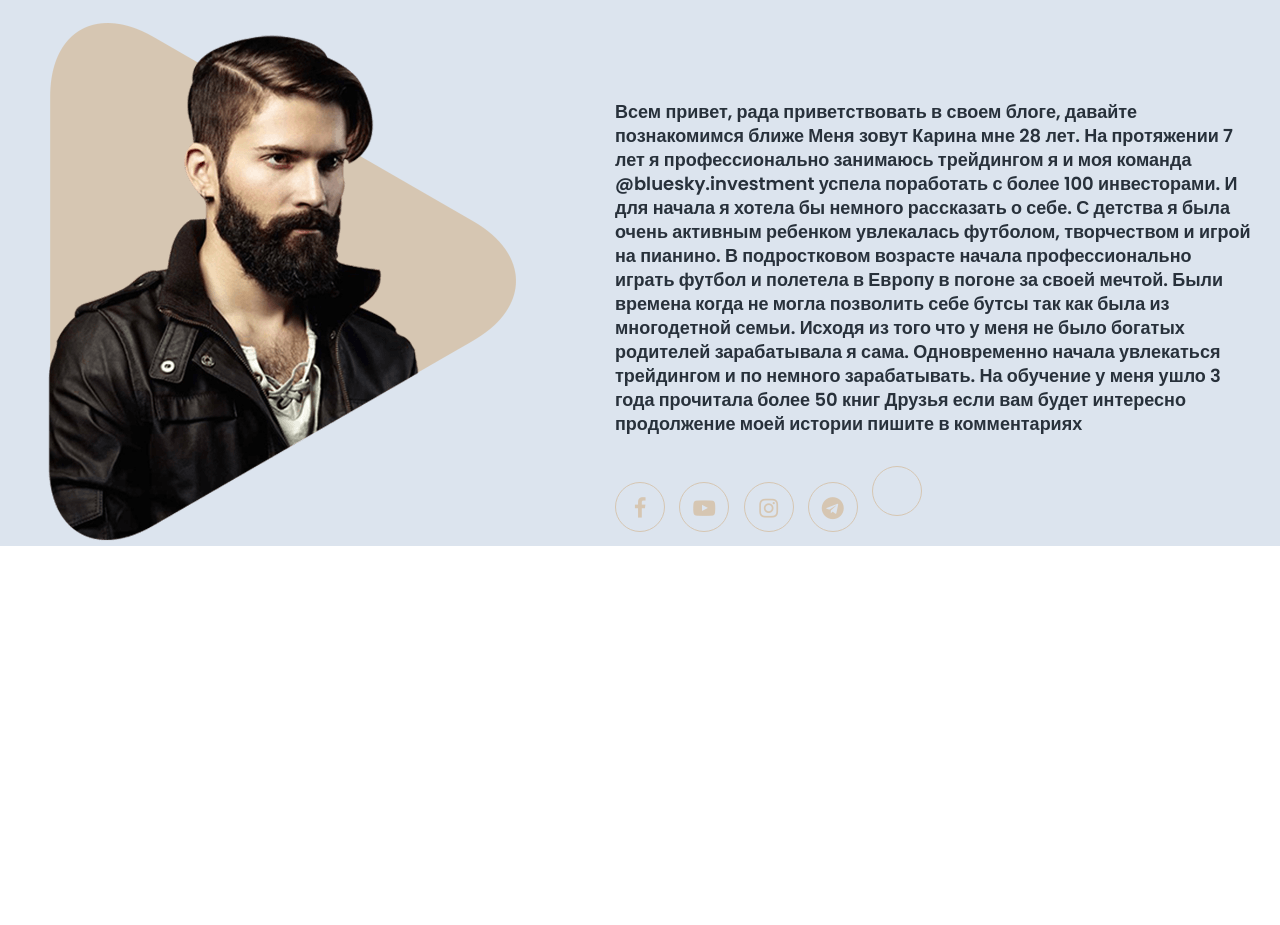
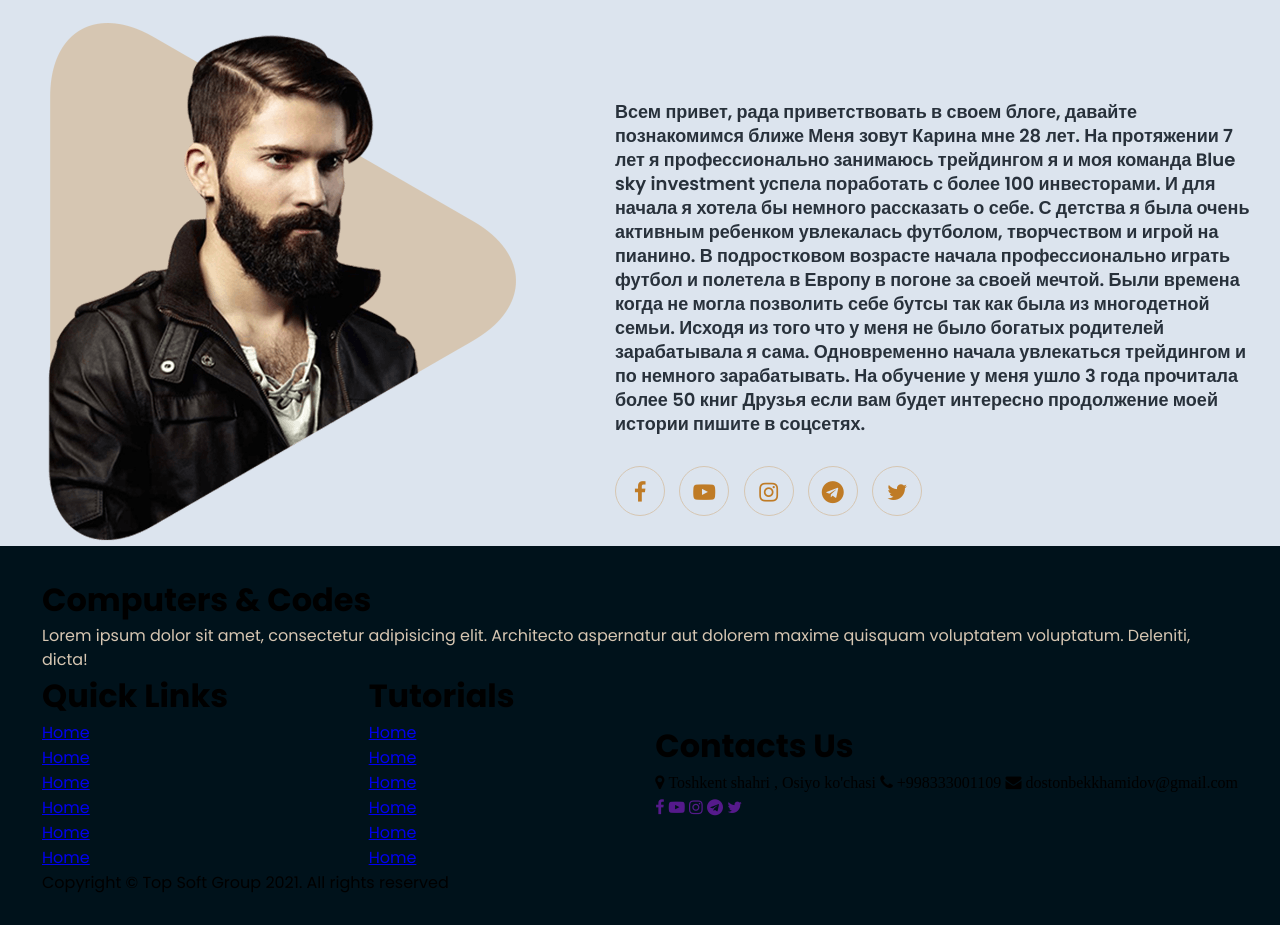
Before and after one commit to Dostonbek-dev/blue-sky-investmen, a plain HTML site: page index.html in a window 1280 px wide. Shown: the part 802-1727 px from the top of the page. Before the commit the page ends 1348 px from the top, so only its background shows below. Drawn offline with Linux system fonts and the light colour scheme.

Commit message:
link added

```diff
--- a/index.html
+++ b/index.html
@@ -68,11 +68,17 @@
     <div class="col-md-7 about-right">
         <p class="p-first text-white">
             Всем привет, рада приветствовать в своем блоге, давайте познакомимся ближе
-                    Меня зовут Карина мне 28 лет. На протяжении 7 лет я профессионально занимаюсь трейдингом я и моя команда @bluesky.investment успела поработать с более 100 инвесторами.
-                    И для начала я хотела бы немного рассказать о себе. С детства я была очень активным ребенком увлекалась футболом, творчеством и игрой на пианино. В подростковом возрасте начала профессионально играть футбол и полетела в Европу в погоне за своей мечтой. Были времена когда не могла позволить себе бутсы так как была из многодетной семьи. Исходя из того что у меня не было богатых родителей зарабатывала я сама.
-                    Одновременно начала увлекаться трейдингом и по немного зарабатывать. На обучение у меня ушло 3 года прочитала более 50 книг
+            Меня зовут Карина мне 28 лет. На протяжении 7 лет я профессионально занимаюсь трейдингом я и моя команда
+            Blue sky investment успела поработать с более 100 инвесторами.
+            И для начала я хотела бы немного рассказать о себе. С детства я была очень активным ребенком увлекалась
+            футболом, творчеством и игрой на пианино. В подростковом возрасте начала профессионально играть футбол и
+            полетела в Европу в погоне за своей мечтой.
+            Были времена когда не могла позволить себе бутсы так как была из многодетной семьи. Исходя из того что у
+            меня не было богатых родителей зарабатывала я сама.
+            Одновременно начала увлекаться трейдингом и по немного зарабатывать. На обучение у меня ушло 3 года
+            прочитала более 50 книг
 
-                    Друзья если вам будет интересно продолжение моей истории пишите в комментариях
+            Друзья если вам будет интересно продолжение моей истории пишите в соцсетях.
         </p>
         <ul class="about-link">
             <li><a href=""><i class="fa fa-facebook"></i></a></li>
@@ -86,13 +92,90 @@
             <li><a href=""><i class="fa fa-telegram"></i></a></li>
 
 
-                    <li><a href=""><i class="fa fa-linked-in"></i></a></li>
+            <li><a href=""><i class="fa fa-twitter"></i></a></li>
 
         </ul>
 
 
     </div>
 </section>
+<footer class="footer">
+    <div class="inner-footer">
+        <div class="footer-item">
+            <h1>Computers & Codes</h1>
+            <p>Lorem ipsum dolor sit amet, consectetur adipisicing elit.
+                Architecto aspernatur aut dolorem maxime
+                quisquam voluptatem voluptatum. Deleniti, dicta!</p>
+        </div>
+        <div class="footer-item">
+            <h1>Quick Links</h1>
+            <div class="border"></div>
+            <ul>
+                <a href="#">
+                    <li>Home</li>
+                </a>
+                <a href="#">
+                    <li>Home</li>
+                </a>
+                <a href="#">
+                    <li>Home</li>
+                </a>
+                <a href="#">
+                    <li>Home</li>
+                </a>
+                <a href="#">
+                    <li>Home</li>
+                </a>
+                <a href="#">
+                    <li>Home</li>
+                </a>
+            </ul>
+        </div>
+        <div class="footer-item">
+            <h1>Tutorials</h1>
+            <div class="border"></div>
+            <ul>
+                <a href="#">
+                    <li>Home</li>
+                </a>
+                <a href="#">
+                    <li>Home</li>
+                </a>
+                <a href="#">
+                    <li>Home</li>
+                </a>
+                <a href="#">
+                    <li>Home</li>
+                </a>
+                <a href="#">
+                    <li>Home</li>
+                </a>
+                <a href="#">
+                    <li>Home</li>
+                </a>
+            </ul>
+        </div>
+        <div class="footer-item">
+            <h1>Contacts Us</h1>
+            <div class="border"></div>
+            <ul>
+                <i class="fa fa-map-marker"> Toshkent shahri , Osiyo ko'chasi</i>
+                <i class="fa fa-phone"> +998333001109</i>
+                <i class="fa fa-envelope"> dostonbekkhamidov@gmail.com</i>
+            </ul>
+            <div class="social-media">
+                <a href=""><i class="fa fa-facebook"></i></a>
+                <a href=""><i class="fa fa-youtube-play"></i></a>
+                <a href=""><i class="fa fa-instagram"></i></a>
+                <a href=""><i class="fa fa-telegram"></i></a>
+                <a href=""><i class="fa fa-twitter"></i></a>
+            </div>
+        </div>
+        <div class="footer-bottom">
+            Copyright &copy; Top Soft Group 2021. All rights reserved
+        </div>
+    </div>
+</footer>
 </body>
 <script src="js/app.js"></script>
 </html>
--- a/main.css
+++ b/main.css
@@ -372,7 +372,7 @@ ul {
     border: 1px solid #d6c6b2;
     margin-right: 10px;
     font-size: 22px;
-    color: #d6c6b2;
+    color: #bf7b26;
     transition: all .3s;
 
 }
@@ -435,3 +435,19 @@ p{
     font-weight: 600;
     font-size: 18px;
 }
+/* Footer */
+.footer{
+    width: 100%;
+    background: #00121b;
+    display: block;
+}
+.inner-footer{
+    width: 95%;
+    margin: auto;
+    display: flex;
+  flex-wrap: wrap;
+    box-sizing: border-box;
+    justify-content: space-between;
+    align-items: center;
+    padding: 30px 10px;
+}
```
Lines whose indentation alone changed are shown as unchanged.
